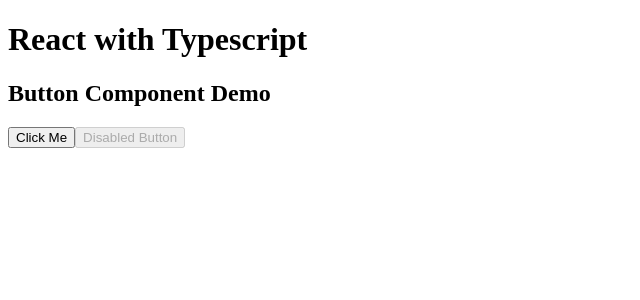
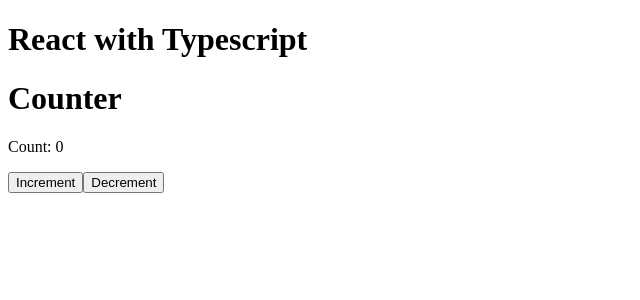
Before and after one commit to NithyaKrishnan08/react-typescript, a React (Vite) app in the folder react-typescript/: page / in a window 1280 px wide. Shown: the top 300 px of the page, without its empty margins (0-640 px from the left). Built offline with nearby package versions, Linux system fonts and the light colour scheme.

Commit message:
Using props

```diff
--- a/react-typescript/src/App.tsx
+++ b/react-typescript/src/App.tsx
@@ -1,17 +1,14 @@
 // import User from  './components/User'
-import Button from './components/Button'
+// import Button from './components/Button'
+// import UserInfo from './components/UserInfo'
+// import AdminInfo from './components/AdminInfo'
+import Counter from './components/Counter'
 
 function App() {
-  const handleClick = (): void => {
-    alert("Button clicked!");
-  };
-
   return (
     <>
       <h1>React with Typescript</h1>
-      <h2>Button Component Demo</h2>
-      <Button label="Click Me" onClick={handleClick} />
-      <Button label="Disabled Button" onClick={handleClick} disabled={true}/>
+      <Counter />
     </>
   )
 }
--- /dev/null
+++ b/react-typescript/src/components/AdminInfo.tsx
@@ -0,0 +1,16 @@
+import {AdminInfoList} from '../type';
+
+function AdminInfo({userId, name, email, role, department, isActive}: AdminInfoList) {
+  return (
+    <>
+      <h1>{name}</h1>
+      <h2>{userId}</h2>
+      <h2>{email}</h2>
+      <h2>{role}</h2>
+      <h2>{department}</h2>
+      {isActive && <h2>The user is active admin</h2>}
+    </>
+  )
+}
+
+export default AdminInfo;
--- /dev/null
+++ b/react-typescript/src/components/Counter.tsx
@@ -0,0 +1,24 @@
+import { useState } from "react";
+
+const Counter = () => {
+  const [count, setCount] = useState<number>(0);
+
+  const handleIncrement = () => {
+    setCount(count + 1);
+  }
+
+  const handleDecrement = () => {
+    setCount(count - 1);
+  }
+
+  return (
+    <div>
+      <h1>Counter</h1>
+      <p>Count: {count}</p>
+      <button onClick={handleIncrement}>Increment</button>
+      <button onClick={handleDecrement}>Decrement</button>
+    </div>
+  );
+};
+
+export default Counter;
--- /dev/null
+++ b/react-typescript/src/components/UserInfo.tsx
@@ -0,0 +1,13 @@
+import {Info} from '../type';
+
+function UserInfo({userId, name, email}: Info) {
+  return (
+    <>
+      <h1>{name}</h1>
+      <h2>{userId}</h2>
+      <h2>{email}</h2>
+    </>
+  )
+}
+
+export default UserInfo;
```
Also changed, not shown: react-typescript/src/type.ts (added, +11 -0 lines).
